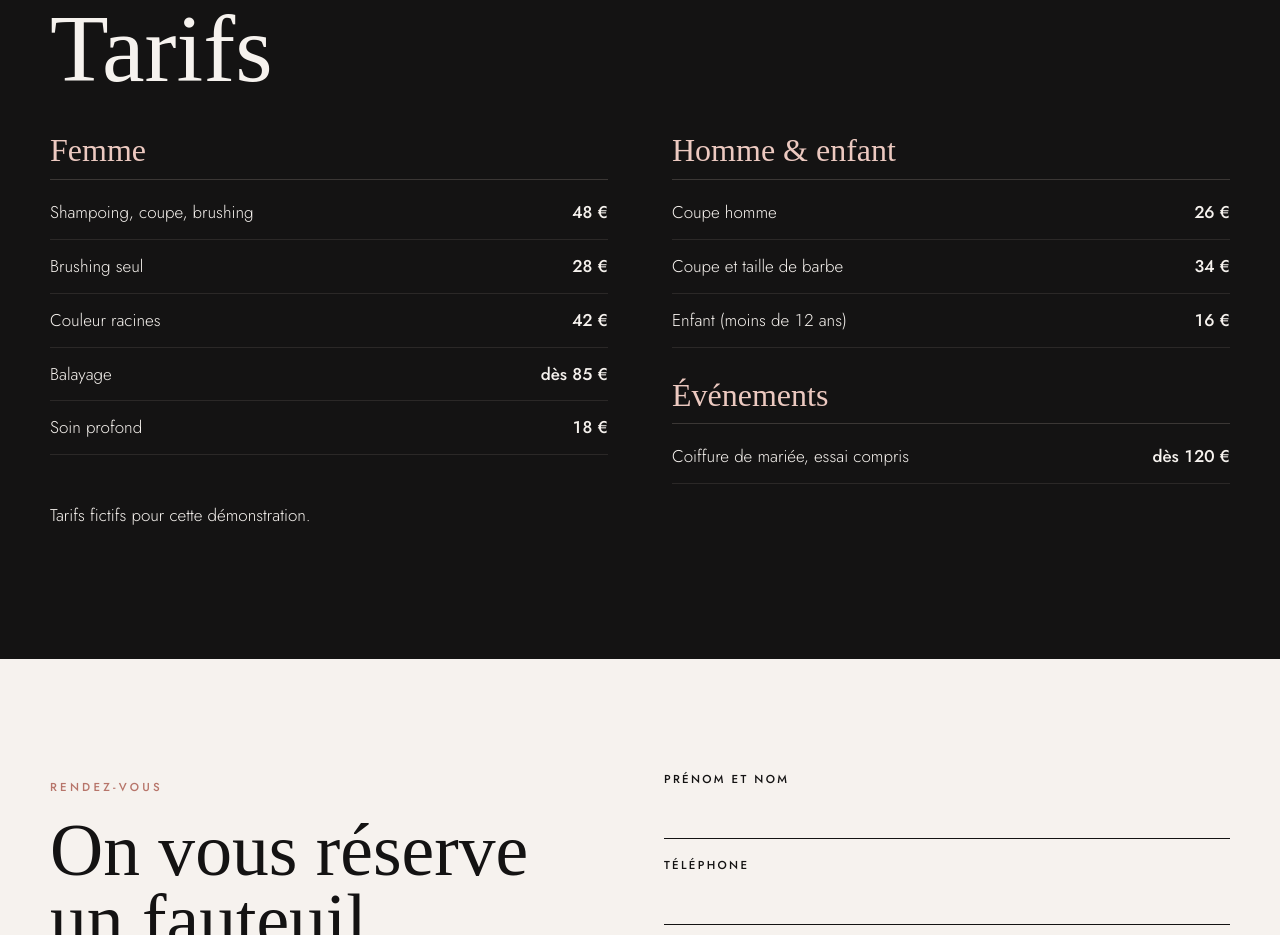
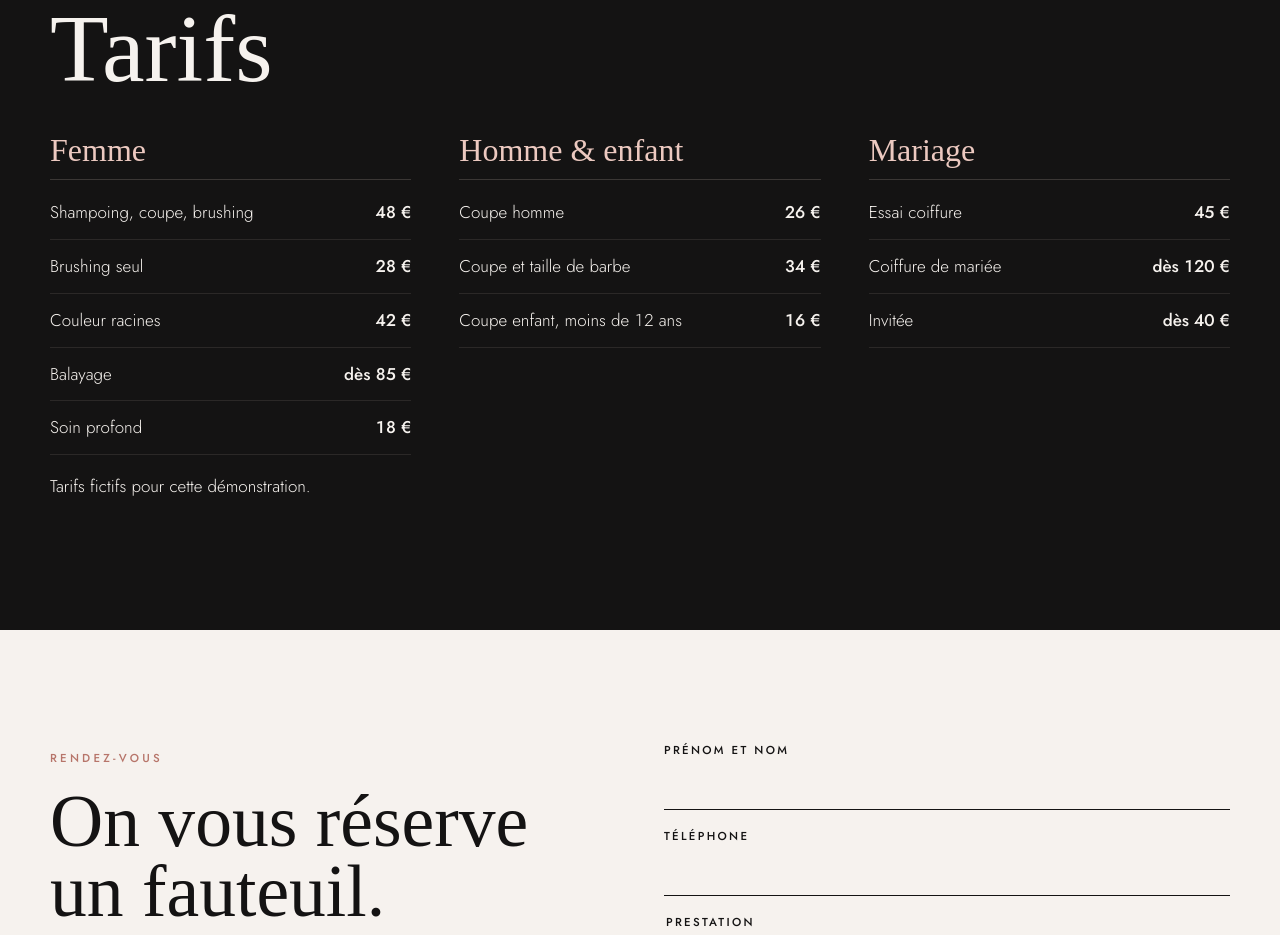
Before and after one commit to syrinebelmo-lgtm/coup-doeil, a plain HTML site: page realisations/atelier-coiffure-lou/index.html in a window 1280 px wide. Shown: the part 2168-3103 px from the top of the page. Drawn offline with Linux system fonts and the light colour scheme; a web font is replaced by a local one.

Commit message:
Coiffure : tarifs en 3 colonnes (femme, homme et enfant, mariage)

```diff
--- a/realisations/atelier-coiffure-lou/index.html
+++ b/realisations/atelier-coiffure-lou/index.html
@@ -61,7 +61,11 @@ section { padding-block: clamp(4rem, 9vw, 7rem); }
 
 .tarifs { background: var(--noir); color: var(--ivoire); }
 .tarifs h2 { font-size: clamp(3rem, 8vw, 6rem); }
-.colonnes { display: grid; grid-template-columns: repeat(auto-fit, minmax(280px, 1fr)); gap: 2rem 4rem; margin-top: 2.6rem; }
+.colonnes { display: grid; grid-template-columns: repeat(3, 1fr); gap: 2.4rem 3rem; margin-top: 2.6rem; align-items: start; }
+@media (max-width: 980px) { .colonnes { grid-template-columns: 1fr 1fr; } .colonnes .groupe:last-child { grid-column: 1 / -1; } }
+@media (max-width: 620px) { .colonnes { grid-template-columns: 1fr; } }
+.colonnes .groupe { min-width: 0; }
+.colonnes dt { min-width: 0; }
 .colonnes h3 { font-size: 2rem; color: var(--poudre); padding-bottom: .8rem; border-bottom: 1px solid #3b3735; margin-bottom: .4rem; }
 .colonnes dl { margin: 0; }
 .colonnes dl > div { display: flex; justify-content: space-between; gap: 1rem; padding: .75rem 0; border-bottom: 1px solid #2b2827; font-variant-numeric: tabular-nums; }
@@ -137,7 +141,7 @@ footer .cadre { display: flex; justify-content: space-between; flex-wrap: wrap;
     <div class="cadre">
       <h2>Tarifs</h2>
       <div class="colonnes">
-        <div>
+        <div class="groupe">
           <h3>Femme</h3>
           <dl>
             <div><dt>Shampoing, coupe, brushing</dt><dd>48 €</dd></div>
@@ -147,16 +151,20 @@ footer .cadre { display: flex; justify-content: space-between; flex-wrap: wrap;
             <div><dt>Soin profond</dt><dd>18 €</dd></div>
           </dl>
         </div>
-        <div>
+        <div class="groupe">
           <h3>Homme & enfant</h3>
           <dl>
             <div><dt>Coupe homme</dt><dd>26 €</dd></div>
             <div><dt>Coupe et taille de barbe</dt><dd>34 €</dd></div>
-            <div><dt>Enfant (moins de 12 ans)</dt><dd>16 €</dd></div>
+            <div><dt>Coupe enfant, moins de 12 ans</dt><dd>16 €</dd></div>
           </dl>
-          <h3 style="margin-top:2rem">Événements</h3>
+        </div>
+        <div class="groupe">
+          <h3>Mariage</h3>
           <dl>
-            <div><dt>Coiffure de mariée, essai compris</dt><dd>dès 120 €</dd></div>
+            <div><dt>Essai coiffure</dt><dd>45 €</dd></div>
+            <div><dt>Coiffure de mariée</dt><dd>dès 120 €</dd></div>
+            <div><dt>Invitée</dt><dd>dès 40 €</dd></div>
           </dl>
         </div>
       </div>
```
